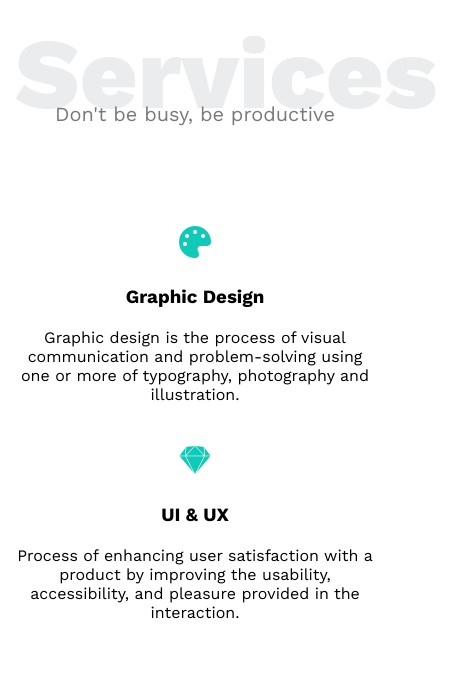
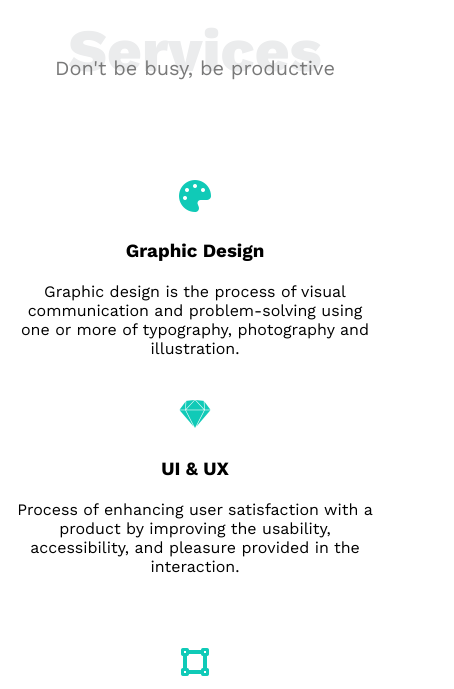
Before and after one commit to MoHamdy94/Leon-Template-One.-, a plain HTML site: page index.html in a window 390 px wide. Shown: the part 1896-2585 px from the top of the page, 454 px wide, since content can reach past the window. Drawn offline with nearby package versions, Linux system fonts and the light colour scheme.

Commit message:
Add files via upload

```diff
--- a/style.css
+++ b/style.css
@@ -147,6 +147,15 @@ font-weight: 800;
     text-align: center;
     margin-top: 60px;
     text-transform: capitalize;
+    letter-spacing: -3;
+}
+@media(max-width:767px){
+  .srv-heading{
+    font-size: 60px;
+  }
+  .container > p{
+    margin-top: -20px;
+  }
 }
 .container > p{
     text-align: center;
```
